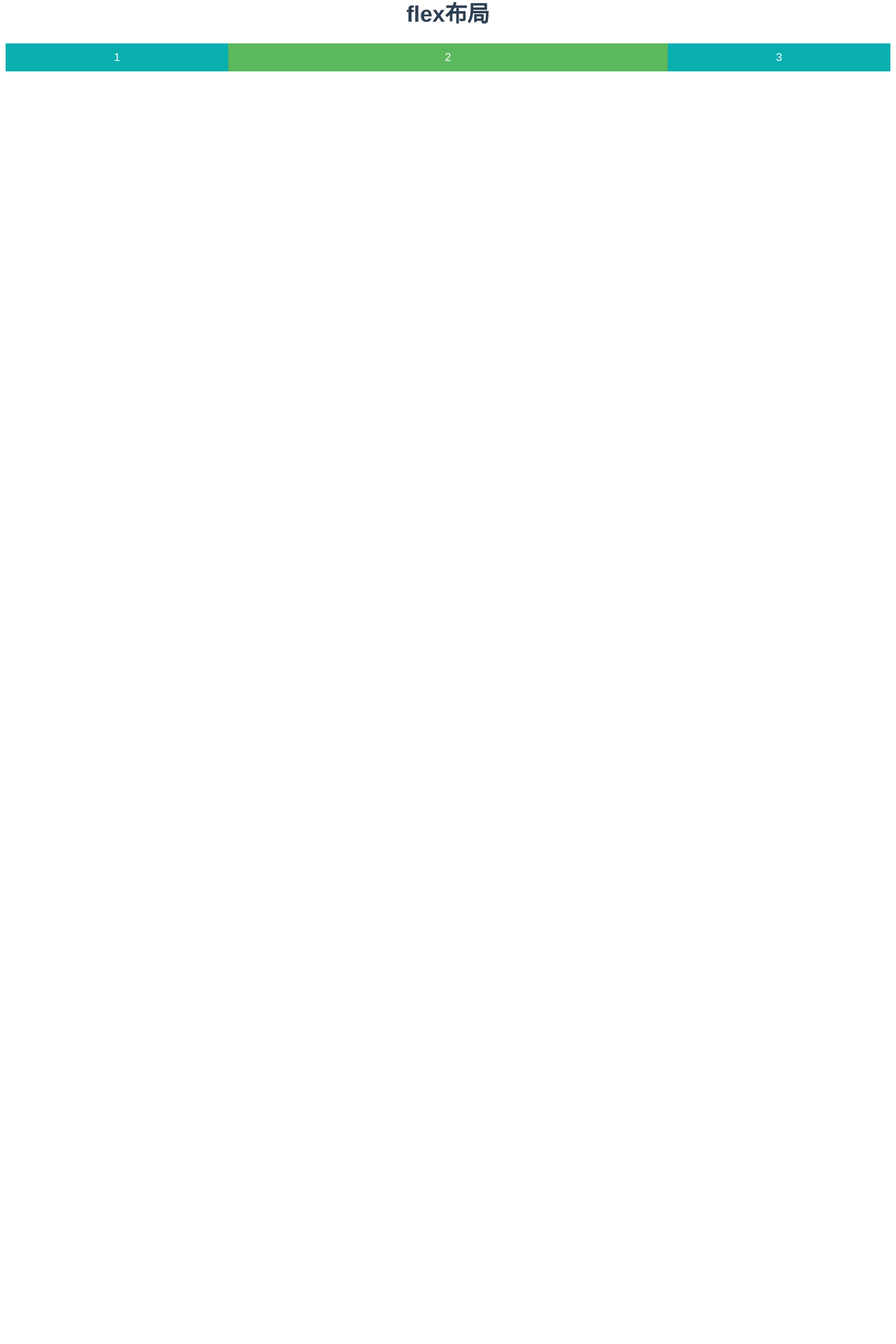
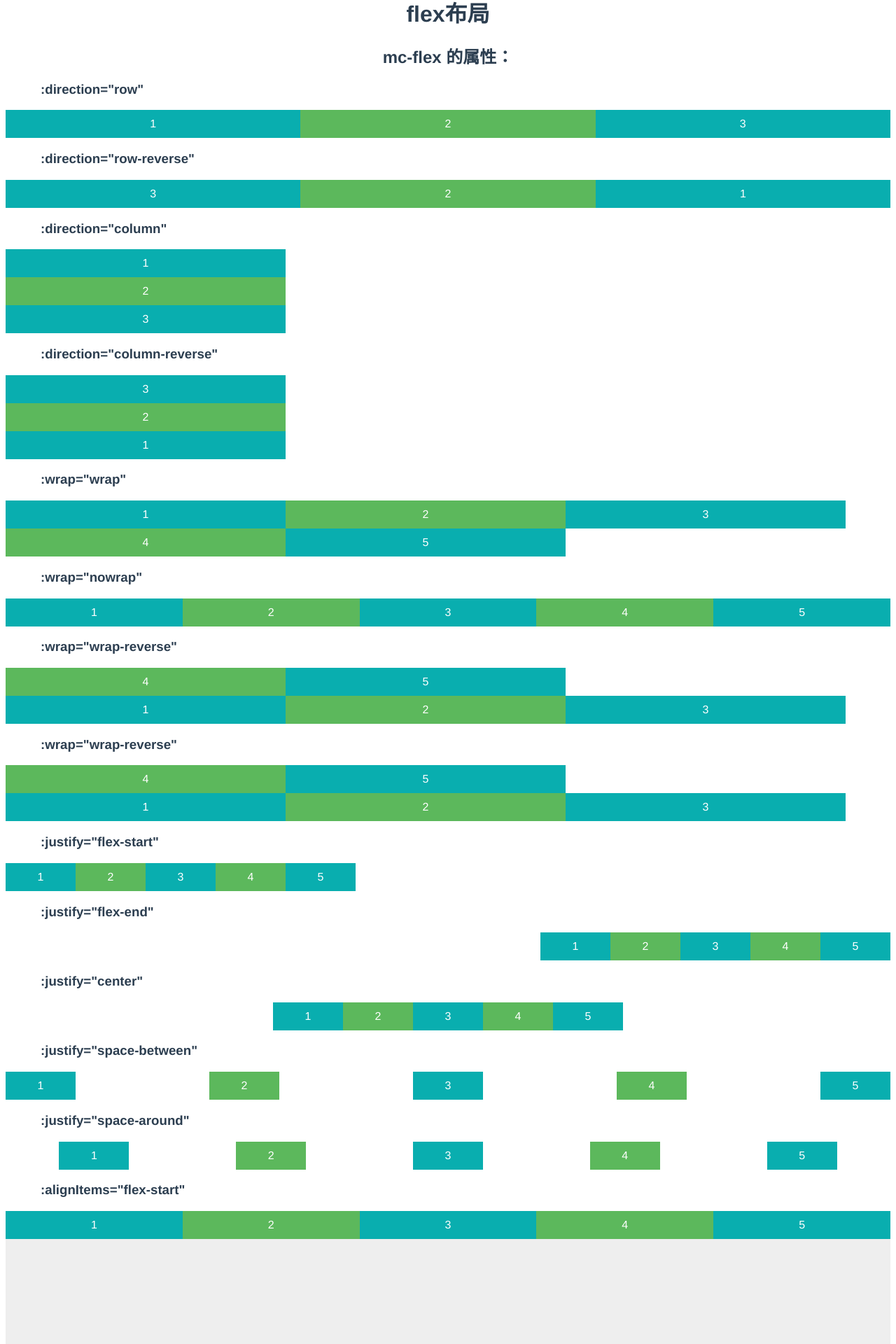
Before and after one commit to minchao920917/mch-ui, a Vue app: page / in a window 1280 px wide. Shown: the part 622-2542 px from the top of the page at 70% size. Before the commit the page ends 800 px from the top, so only its background shows below. Built offline with nearby package versions, Linux system fonts and the light colour scheme.

Commit message:
flex布局

```diff
--- a/examples/components/btns/layout.vue
+++ b/examples/components/btns/layout.vue
@@ -1,6 +1,5 @@
 <template>
   <div class="layout">
-
     <h1>栅格布局</h1>
     <mc-container>
       <mc-row class="row">
@@ -43,36 +42,256 @@
 
     <h1>flex布局</h1>
 
+    <h2>mc-flex 的属性：</h2>
+    <h3>:direction="row"</h3>
     <mc-flex class="row" :direction="'row'">
-          <mc-item class="cont" :order="3" :grow="1">3</mc-item>
-          <mc-item class="cont" :order="2" :grow="2">2</mc-item>
-          <mc-item class="cont" :order="1" :grow="1">1</mc-item>
+      <mc-item class="cont" :grow="1">1</mc-item>
+      <mc-item class="cont" :grow="1">2</mc-item>
+      <mc-item class="cont" :grow="1">3</mc-item>
+    </mc-flex>
+    <h3>:direction="row-reverse"</h3>
+    <mc-flex class="row" :direction="'row-reverse'">
+      <mc-item class="cont" :grow="1">1</mc-item>
+      <mc-item class="cont" :grow="1">2</mc-item>
+      <mc-item class="cont" :grow="1">3</mc-item>
+    </mc-flex>
+    <h3>:direction="column"</h3>
+    <mc-flex class="row" :direction="'column'">
+      <mc-item class="cont cont-column" >1</mc-item>
+      <mc-item class="cont cont-column" >2</mc-item>
+      <mc-item class="cont cont-column" >3</mc-item>
+    </mc-flex>
+    <h3>:direction="column-reverse"</h3>
+    <mc-flex class="row" :direction="'column-reverse'">
+      <mc-item class="cont cont-column" >1</mc-item>
+      <mc-item class="cont cont-column" >2</mc-item>
+      <mc-item class="cont cont-column" >3</mc-item>
+    </mc-flex>
+    <h3>:wrap="wrap"</h3>
+    <mc-flex class="row" :wrap="'wrap'">
+      <mc-item class="cont" :basis="'400px'">1</mc-item>
+      <mc-item class="cont" :basis="'400px'">2</mc-item>
+      <mc-item class="cont" :basis="'400px'">3</mc-item>
+      <mc-item class="cont" :basis="'400px'">4</mc-item>
+      <mc-item class="cont" :basis="'400px'">5</mc-item>
+    </mc-flex>
+    <h3>:wrap="nowrap"</h3>
+    <mc-flex class="row" :wrap="'nowrap'">
+      <mc-item class="cont" :basis="'400px'">1</mc-item>
+      <mc-item class="cont" :basis="'400px'">2</mc-item>
+      <mc-item class="cont" :basis="'400px'">3</mc-item>
+      <mc-item class="cont" :basis="'400px'">4</mc-item>
+      <mc-item class="cont" :basis="'400px'">5</mc-item>
+    </mc-flex>
+    <h3>:wrap="wrap-reverse"</h3>
+    <mc-flex class="row" :wrap="'wrap-reverse'">
+      <mc-item class="cont" :basis="'400px'">1</mc-item>
+      <mc-item class="cont" :basis="'400px'">2</mc-item>
+      <mc-item class="cont" :basis="'400px'">3</mc-item>
+      <mc-item class="cont" :basis="'400px'">4</mc-item>
+      <mc-item class="cont" :basis="'400px'">5</mc-item>
+    </mc-flex>
+    <h3>:wrap="wrap-reverse"</h3>
+    <mc-flex class="row" :wrap="'wrap-reverse'">
+      <mc-item class="cont" :basis="'400px'">1</mc-item>
+      <mc-item class="cont" :basis="'400px'">2</mc-item>
+      <mc-item class="cont" :basis="'400px'">3</mc-item>
+      <mc-item class="cont" :basis="'400px'">4</mc-item>
+      <mc-item class="cont" :basis="'400px'">5</mc-item>
+    </mc-flex>
+    <h3>:justify="flex-start"</h3>
+    <mc-flex class="row" :justify="'flex-start'">
+      <mc-item class="cont" :basis="'100px'">1</mc-item>
+      <mc-item class="cont" :basis="'100px'">2</mc-item>
+      <mc-item class="cont" :basis="'100px'">3</mc-item>
+      <mc-item class="cont" :basis="'100px'">4</mc-item>
+      <mc-item class="cont" :basis="'100px'">5</mc-item>
+    </mc-flex>
+    <h3>:justify="flex-end"</h3>
+    <mc-flex class="row" :justify="'flex-end'">
+      <mc-item class="cont" :basis="'100px'">1</mc-item>
+      <mc-item class="cont" :basis="'100px'">2</mc-item>
+      <mc-item class="cont" :basis="'100px'">3</mc-item>
+      <mc-item class="cont" :basis="'100px'">4</mc-item>
+      <mc-item class="cont" :basis="'100px'">5</mc-item>
+    </mc-flex>
+    <h3>:justify="center"</h3>
+    <mc-flex class="row" :justify="'center'">
+      <mc-item class="cont" :basis="'100px'">1</mc-item>
+      <mc-item class="cont" :basis="'100px'">2</mc-item>
+      <mc-item class="cont" :basis="'100px'">3</mc-item>
+      <mc-item class="cont" :basis="'100px'">4</mc-item>
+      <mc-item class="cont" :basis="'100px'">5</mc-item>
+    </mc-flex>
+    <h3>:justify="space-between"</h3>
+    <mc-flex class="row" :justify="'space-between'">
+      <mc-item class="cont" :basis="'100px'">1</mc-item>
+      <mc-item class="cont" :basis="'100px'">2</mc-item>
+      <mc-item class="cont" :basis="'100px'">3</mc-item>
+      <mc-item class="cont" :basis="'100px'">4</mc-item>
+      <mc-item class="cont" :basis="'100px'">5</mc-item>
+    </mc-flex>
+    <h3>:justify="space-around"</h3>
+    <mc-flex class="row" :justify="'space-around'">
+      <mc-item class="cont" :basis="'100px'">1</mc-item>
+      <mc-item class="cont" :basis="'100px'">2</mc-item>
+      <mc-item class="cont" :basis="'100px'">3</mc-item>
+      <mc-item class="cont" :basis="'100px'">4</mc-item>
+      <mc-item class="cont" :basis="'100px'">5</mc-item>
+    </mc-flex>
+    <h3>:alignItems="flex-start"</h3>
+    <mc-flex class="row row-align" :alignItems="'flex-start'">
+      <mc-item class="cont" :basis="'400px'">1</mc-item>
+      <mc-item class="cont" :basis="'400px'">2</mc-item>
+      <mc-item class="cont" :basis="'400px'">3</mc-item>
+      <mc-item class="cont" :basis="'400px'">4</mc-item>
+      <mc-item class="cont" :basis="'400px'">5</mc-item>
+    </mc-flex>
+    <h3>:alignItems="flex-end"</h3>
+    <mc-flex class="row row-align" :alignItems="'flex-end'">
+      <mc-item class="cont" :basis="'400px'">1</mc-item>
+      <mc-item class="cont" :basis="'400px'">2</mc-item>
+      <mc-item class="cont" :basis="'400px'">3</mc-item>
+      <mc-item class="cont" :basis="'400px'">4</mc-item>
+      <mc-item class="cont" :basis="'400px'">5</mc-item>
+    </mc-flex>
+    <h3>:alignItems="center"</h3>
+    <mc-flex class="row row-align" :alignItems="'center'">
+      <mc-item class="cont" :basis="'400px'">1</mc-item>
+      <mc-item class="cont" :basis="'400px'">2</mc-item>
+      <mc-item class="cont" :basis="'400px'">3</mc-item>
+      <mc-item class="cont" :basis="'400px'">4</mc-item>
+      <mc-item class="cont" :basis="'400px'">5</mc-item>
+    </mc-flex>
+    <h3>:alignItems="baseline"</h3>
+    <mc-flex class="row row-align" :alignItems="'baseline'">
+      <mc-item class="cont" :basis="'400px'">1</mc-item>
+      <mc-item class="cont" :basis="'400px'">2</mc-item>
+      <mc-item class="cont" :basis="'400px'">3</mc-item>
+      <mc-item class="cont" :basis="'400px'">4</mc-item>
+      <mc-item class="cont" :basis="'400px'">5</mc-item>
+    </mc-flex>
+    <h3>:alignItems="stretch"</h3>
+    <mc-flex class="row row-align" :alignItems="'stretch'">
+      <mc-item class="cont" :basis="'400px'">1</mc-item>
+      <mc-item class="cont" :basis="'400px'">2</mc-item>
+      <mc-item class="cont" :basis="'400px'">3</mc-item>
+      <mc-item class="cont" :basis="'400px'">4</mc-item>
+      <mc-item class="cont" :basis="'400px'">5</mc-item>
+    </mc-flex>
+    <h3>:alignContent="flex-start "</h3>
+    <mc-flex class="row row-align" :alignContent="'flex-start'" :wrap="'wrap'">
+      <mc-item class="cont" :basis="'400px'">1</mc-item>
+      <mc-item class="cont" :basis="'400px'">2</mc-item>
+      <mc-item class="cont" :basis="'400px'">3</mc-item>
+      <mc-item class="cont" :basis="'400px'">4</mc-item>
+      <mc-item class="cont" :basis="'400px'">5</mc-item>
+    </mc-flex>
+    <h3>:alignContent="flex-end "</h3>
+    <mc-flex class="row row-align" :alignContent="'flex-end'" :wrap="'wrap'">
+      <mc-item class="cont" :basis="'400px'">1</mc-item>
+      <mc-item class="cont" :basis="'400px'">2</mc-item>
+      <mc-item class="cont" :basis="'400px'">3</mc-item>
+      <mc-item class="cont" :basis="'400px'">4</mc-item>
+      <mc-item class="cont" :basis="'400px'">5</mc-item>
+    </mc-flex>
+    <h3>:alignContent="space-between"</h3>
+    <mc-flex
+      class="row row-align"
+      :alignContent="'space-between'"
+      :wrap="'wrap'"
+    >
+      <mc-item class="cont" :basis="'400px'">1</mc-item>
+      <mc-item class="cont" :basis="'400px'">2</mc-item>
+      <mc-item class="cont" :basis="'400px'">3</mc-item>
+      <mc-item class="cont" :basis="'400px'">4</mc-item>
+      <mc-item class="cont" :basis="'400px'">5</mc-item>
+    </mc-flex>
+    <h3>:alignContent="space-around"</h3>
+    <mc-flex
+      class="row row-align"
+      :alignContent="'space-around'"
+      :wrap="'wrap'"
+    >
+      <mc-item class="cont" :basis="'400px'">1</mc-item>
+      <mc-item class="cont" :basis="'400px'">2</mc-item>
+      <mc-item class="cont" :basis="'400px'">3</mc-item>
+      <mc-item class="cont" :basis="'400px'">4</mc-item>
+      <mc-item class="cont" :basis="'400px'">5</mc-item>
+    </mc-flex>
+    <h3>:alignContent="stretch"</h3>
+    <mc-flex class="row row-align" :alignContent="'stretch'" :wrap="'wrap'">
+      <mc-item class="cont" :basis="'400px'">1</mc-item>
+      <mc-item class="cont" :basis="'400px'">2</mc-item>
+      <mc-item class="cont" :basis="'400px'">3</mc-item>
+      <mc-item class="cont" :basis="'400px'">4</mc-item>
+      <mc-item class="cont" :basis="'400px'">5</mc-item>
+    </mc-flex>
+
+
+    <h2>mc-item 的属性：</h2>
+    <h3>:order="Number"</h3>
+    <mc-flex class="row" >
+      <mc-item class="cont" :order="3" :grow="1">1</mc-item>
+      <mc-item class="cont" :order="2" :grow="1">2</mc-item>
+      <mc-item class="cont" :order="1" :grow="1">3</mc-item>
+    </mc-flex>
+    <h3>:grow="Number"</h3>
+    <mc-flex class="row" >
+      <mc-item class="cont" :grow="1">1</mc-item>
+      <mc-item class="cont" :grow="1">2</mc-item>
+      <mc-item class="cont" :grow="1">3</mc-item>
+    </mc-flex>
+    <h3>:shrink="Number"</h3>
+    <mc-flex class="row" >
+      <mc-item class="cont" :shrink="1" :basis="'400px'">1</mc-item>
+      <mc-item class="cont" :shrink="2" :basis="'400px'">2</mc-item>
+      <mc-item class="cont" :shrink="3" :basis="'400px'">3</mc-item>
+    </mc-flex>
+     <h3>:basis="String"</h3>
+    <mc-flex class="row" >
+      <mc-item class="cont" :shrink="1" :basis="'100px'">1</mc-item>
+      <mc-item class="cont" :shrink="2" :basis="'200px'">2</mc-item>
+      <mc-item class="cont" :shrink="3" :basis="'300px'">3</mc-item>
+    </mc-flex>
+     <h3>:alignSelf="auto"</h3>
+    <mc-flex class="row" :alignItems="'flex-start'">
+      <mc-item class="cont" :alignSelf="'flex-end'" :basis="'100px'">1</mc-item>
+      <mc-item class="cont" :alignSelf="'center'" :basis="'200px'">2</mc-item>
+      <mc-item class="cont" :basis="'300px'">3</mc-item>
     </mc-flex>
   </div>
 </template>
 
 <script>
-export default {
-
-}
+export default {};
 </script>
 
 <style lang="scss" scoped>
-
-.row{
-    margin:10px auto;
-    .cont{
-         color:#fff;
-         height:40px;
+.row {
+  margin: 10px auto;
+  .cont {
+    color: #fff;
+    height: 40px;
     line-height: 40px;
   }
-    .cont:nth-child(odd){
-
+  .cont-column{
+      width: 400px;
+  }
+  .cont:nth-child(odd) {
     background: #09aeaf;
   }
-    .cont:nth-child(even){
-
+  .cont:nth-child(even) {
     background: #5cb85c;
   }
 }
+.row-align {
+  background: #eee;
+  height: 200px;
+}
+h3 {
+  background: #fff;
+  text-align: left;
+  padding-left: 50px;
+}
 </style>
--- a/packages/container/src/container.vue
+++ b/packages/container/src/container.vue
@@ -29,8 +29,5 @@ export default {
   transform-origin: 0 0;
   pointer-events: none;
   box-sizing: border-box;
-  border: 0 solid #e5e5e5;
-  border-top-width: 1px;
-  border-bottom-width: 1px;
 }
 </style>
--- a/packages/flex/src/flex.vue
+++ b/packages/flex/src/flex.vue
@@ -23,7 +23,7 @@ export default {
      */
     direction: {
       type: String,
-      defalut: "row",
+      default: "row",
     },
     /**
      * 默认情况下，项目都排在一条线（又称"轴线"）上。flex-wrap属性定义，如果一条轴线排不下，如何换行。
@@ -31,7 +31,7 @@ export default {
      */
     wrap: {
       type: String,
-      defalut: "nowrap",
+      default: "nowrap",
     },
     /**
      * justify-content属性定义了项目在主轴上的对齐方式。
@@ -39,7 +39,7 @@ export default {
      */
     justify: {
       type: String,
-      defalut: "flex-start",
+      default: "flex-start",
     },
     /**
      * align-items属性定义项目在交叉轴上如何对齐
@@ -47,15 +47,15 @@ export default {
      */
     alignItems: {
       type: String,
-      defalut: "flex-start",
+      default: "flex-start",
     },
     /**
      * align-content属性定义了多根轴线的对齐方式。如果项目只有一根轴线，该属性不起作用。
-     * 可选值：fflex-start | flex-end | center | space-between | space-around | stretch;
+     * 可选值：flex-start | flex-end | center | space-between | space-around | stretch;
      */
     alignContent: {
       type: String,
-      defalut: "flex-start",
+      default: "flex-start",
     },
   },
 };
```
Lines whose indentation alone changed are shown as unchanged.
